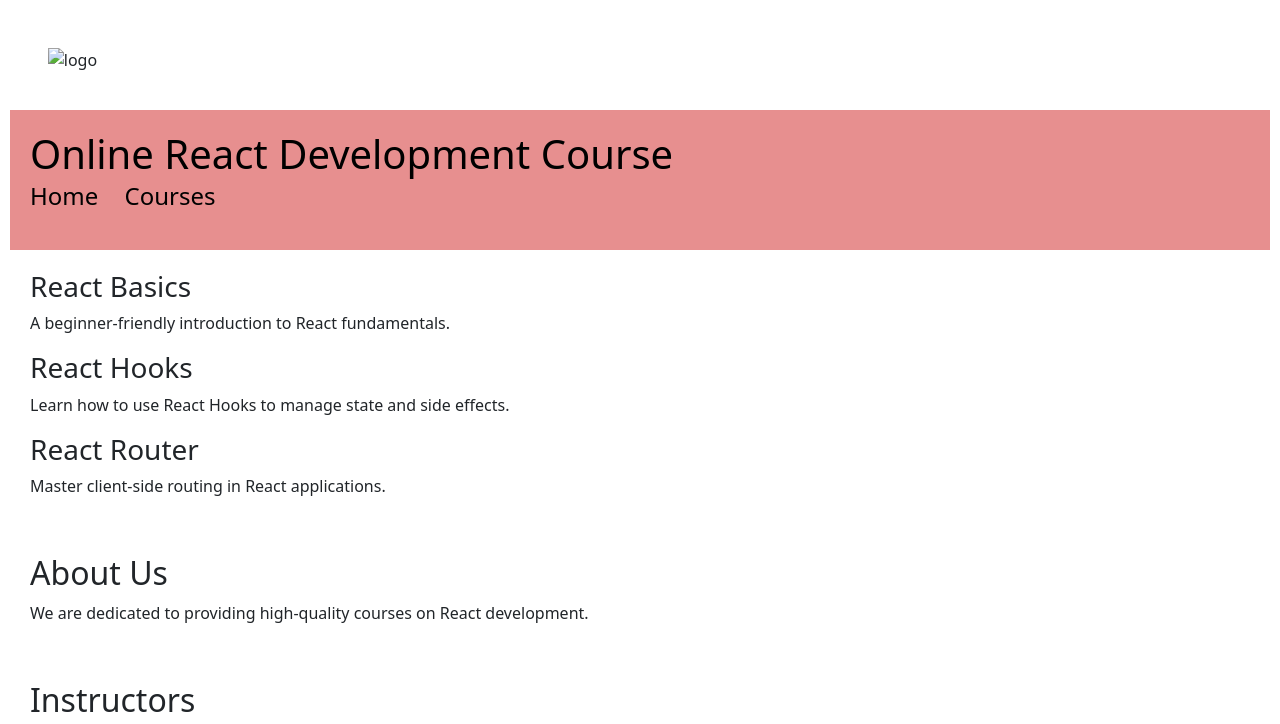
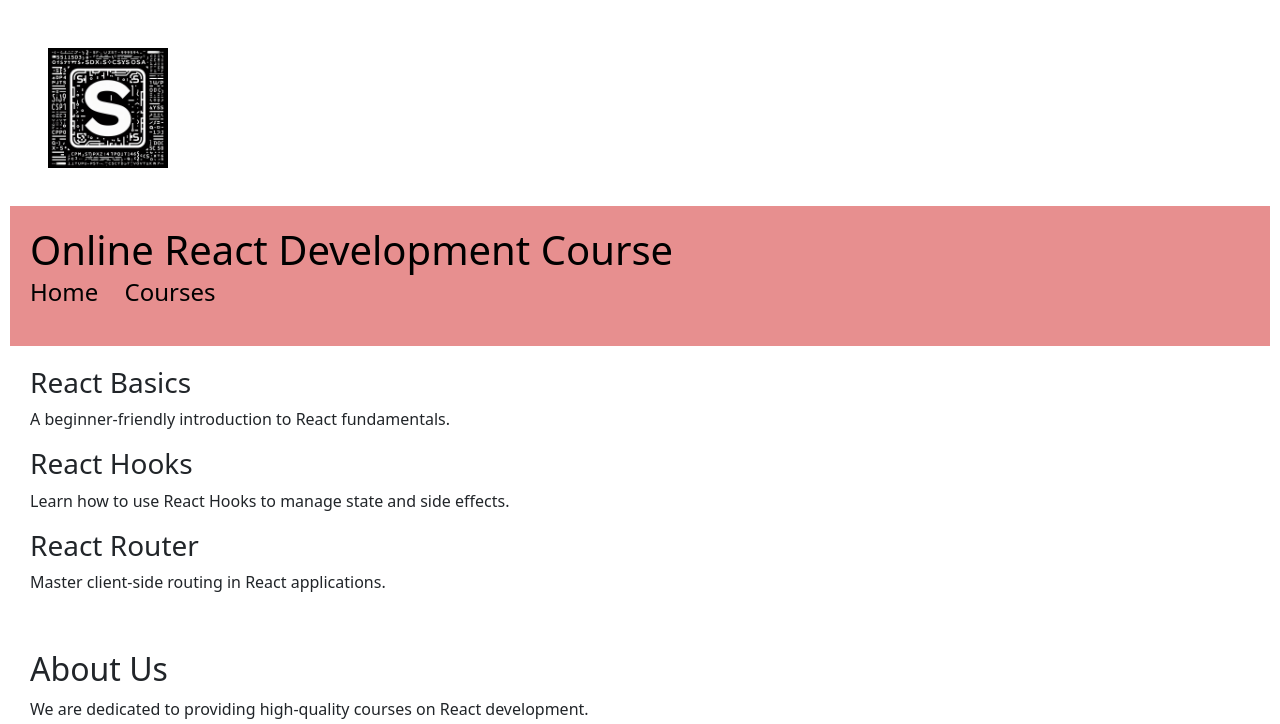
Before and after one commit to sachida327/porta27, a plain HTML site: page react.html in a window 1280 px wide. Shown: the top 724 px of the page. Drawn offline with nearby package versions, Linux system fonts and the light colour scheme; grey boxes are pictures that could not be loaded.

Commit message:
react.html

```diff
--- a/react.html
+++ b/react.html
@@ -8,7 +8,7 @@
     <link href="https://cdn.jsdelivr.net/npm/bootstrap@5.3.3/dist/css/bootstrap.min.css" rel="stylesheet" integrity="sha384-QWTKZyjpPEjISv5WaRU9OFeRpok6YctnYmDr5pNlyT2bRjXh0JMhjY6hW+ALEwIH" crossorigin="anonymous">
 </head>
 <body>
-    <div class="logo"><img src="/images/logo.png" alt="logo"></div>
+    <div class="logo"><img src="logo.png" alt="logo"></div>
     <div class="main">
     <header>
         <h1>Online React Development Course</h1>
```
